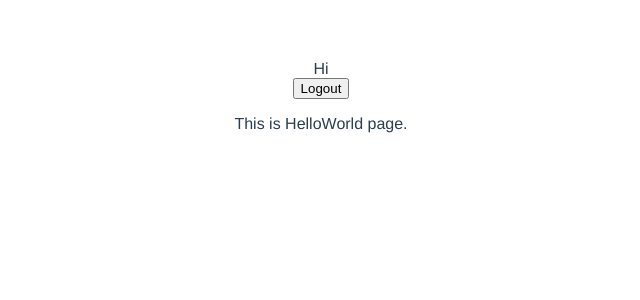
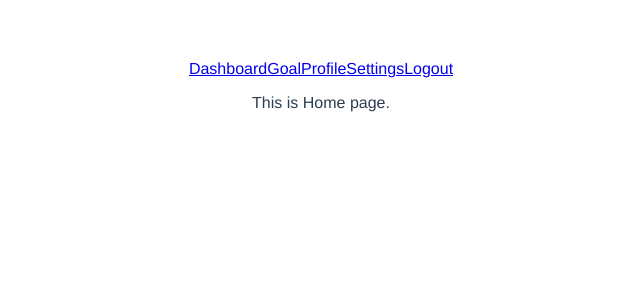
Before and after one commit to sanvijay/budget-planner, a Vue app: page /#/ in a window 1280 px wide. Shown: the top 300 px of the page, without its empty margins (319-959 px from the left). Built offline with nearby package versions, Linux system fonts and the light colour scheme; sample sign-in values are in the browser's storage.

Commit message:
Add few additional pages.

```diff
--- a/src/App.vue
+++ b/src/App.vue
@@ -1,9 +1,16 @@
 <template>
   <div id="app">
-    Hi
     <div>
-      <router-link :to="{ name: 'dashboard' }" v-if="!loggedIn">Login</router-link>
-      <button type="submit" @click="logout" v-if="loggedIn">Logout</button>
+      <div v-if="!loggedIn">
+        <router-link :to="{ name: 'login' }">Login</router-link>
+      </div>
+      <div v-if="loggedIn">
+        <router-link :to="{ name: 'dashboard' }">Dashboard</router-link>
+        <router-link :to="{ name: 'goal' }">Goal</router-link>
+        <router-link :to="{ name: 'profile' }">Profile</router-link>
+        <router-link :to="{ name: 'setting' }">Settings</router-link>
+        <a href="#" @click="logout">Logout</a>
+      </div>
     </div>
     <router-view></router-view>
   </div>
@@ -12,13 +19,10 @@
 <script>
 export default {
   name: 'app',
-  data: function() {
-    return {
-      loggedIn: (localStorage.getItem('jwt') != null && localStorage.getItem('user') != null)
+  computed: {
+    loggedIn: function() {
+      return (localStorage.getItem('jwt') != null && localStorage.getItem('user') != null);
     }
-  },
-  computed: {
-
   },
   methods: {
     logout: function() {
--- /dev/null
+++ b/src/components/Goal.vue
@@ -0,0 +1,31 @@
+<template>
+  <div class="hello">
+    <p>
+      This is Goal page.
+    </p>
+  </div>
+</template>
+
+<script>
+export default {
+  name: 'Goal'
+}
+</script>
+
+<!-- Add "scoped" attribute to limit CSS to this component only -->
+<style scoped>
+h3 {
+  margin: 40px 0 0;
+}
+ul {
+  list-style-type: none;
+  padding: 0;
+}
+li {
+  display: inline-block;
+  margin: 0 10px;
+}
+a {
+  color: #42b983;
+}
+</style>
--- a/src/components/HelloWorld.vue
+++ b/src/components/Home.vue
@@ -1,14 +1,14 @@
 <template>
   <div class="hello">
     <p>
-      This is HelloWorld page.
+      This is Home page.
     </p>
   </div>
 </template>
 
 <script>
 export default {
-  name: 'HelloWorld'
+  name: 'Home'
 }
 </script>
 
--- /dev/null
+++ b/src/components/Profile.vue
@@ -0,0 +1,31 @@
+<template>
+  <div class="hello">
+    <p>
+      This is Profile page.
+    </p>
+  </div>
+</template>
+
+<script>
+export default {
+  name: 'Profile'
+}
+</script>
+
+<!-- Add "scoped" attribute to limit CSS to this component only -->
+<style scoped>
+h3 {
+  margin: 40px 0 0;
+}
+ul {
+  list-style-type: none;
+  padding: 0;
+}
+li {
+  display: inline-block;
+  margin: 0 10px;
+}
+a {
+  color: #42b983;
+}
+</style>
--- /dev/null
+++ b/src/components/Setting.vue
@@ -0,0 +1,31 @@
+<template>
+  <div class="hello">
+    <p>
+      This is Setting page.
+    </p>
+  </div>
+</template>
+
+<script>
+export default {
+  name: 'Setting'
+}
+</script>
+
+<!-- Add "scoped" attribute to limit CSS to this component only -->
+<style scoped>
+h3 {
+  margin: 40px 0 0;
+}
+ul {
+  list-style-type: none;
+  padding: 0;
+}
+li {
+  display: inline-block;
+  margin: 0 10px;
+}
+a {
+  color: #42b983;
+}
+</style>
```
Also changed, not shown: src/router/index.js (+9 -3 lines).
